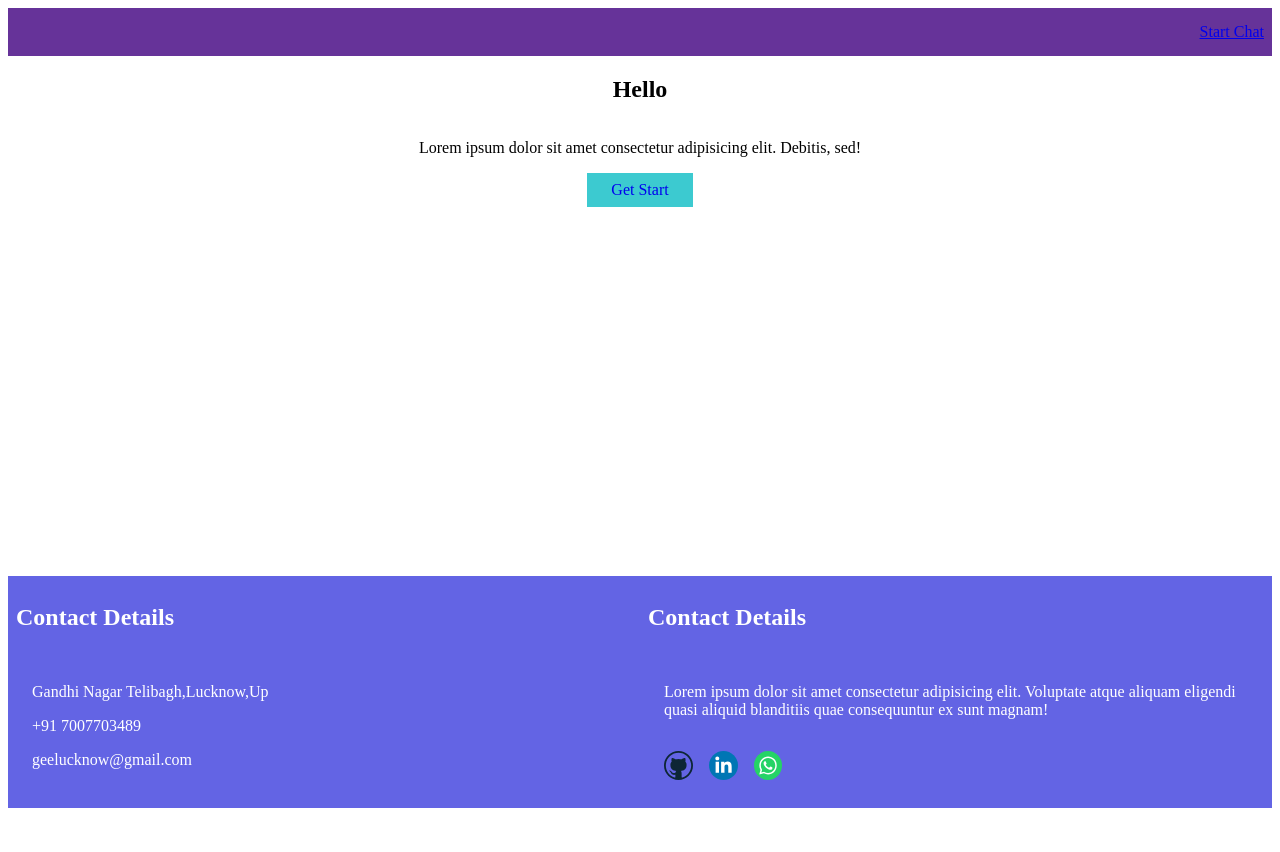
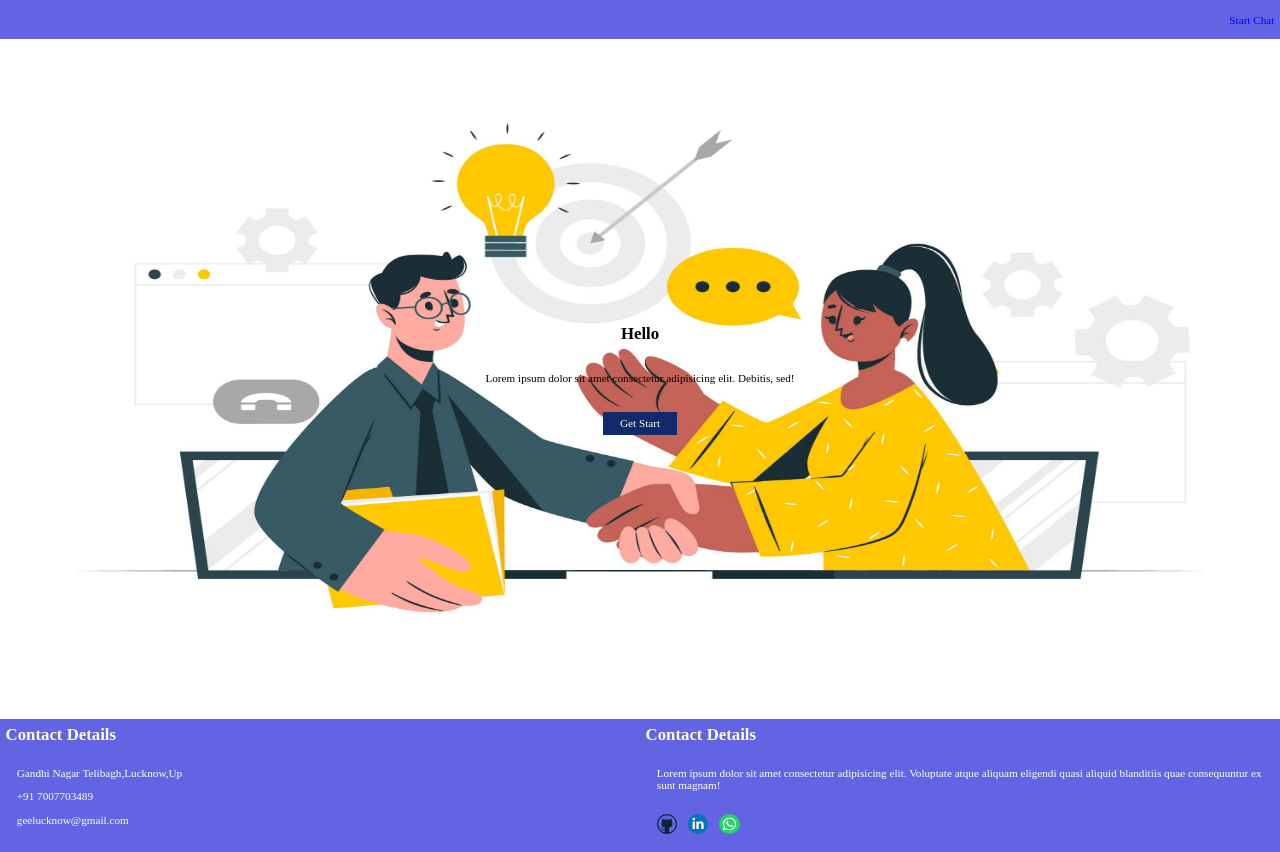
Before and after one commit to sandeepS200/chat-application, a Node server app: page / in a window 1280 px wide. Before the commit the page ends 808 px from the top, so only its background shows below. Run offline with Node 20, Linux system fonts and the light colour scheme; style sheets or scripts are compiled from the project's sources; some libraries are stand-ins or nearby versions.

Commit message:
some chages

```diff
--- a/config/database.js
+++ b/config/database.js
@@ -1,6 +1,7 @@
 const mongoose = require("mongoose")
+require("dotenv").config()
 const connectToDB = ()=>{
-   return  mongoose.connect("mongodb+srv://unity8758:6oS2K1wDiyJ5Bfbp@cluster0.ty2tb38.mongodb.net/talks?retryWrites=true&w=majority",{
+   return  mongoose.connect(process.env.MONGODB_URL,{
       useNewUrlParser:true,
       useUnifiedTopology:true
    })
--- a/models/active.user.model.js
+++ b/models/active.user.model.js
@@ -12,4 +12,4 @@ const activeStructure = mongoose.Schema({
 
 // now here export this active Structure
 
-module.exports= mongoose.model("users",activeStructure);
+module.exports= mongoose.model("user",activeStructure);
--- a/public/scss/home.css
+++ b/public/scss/home.css
@@ -1,29 +1,44 @@
+* {
+  margin: 0;
+  padding: 0;
+  box-sizing: border-box;
+}
+
+html {
+  font-size: 70%;
+}
+
 header {
-  height: 3rem;
   width: 100%;
-  background-color: rebeccapurple;
+  background-color: #6364e4;
 }
 header nav {
   display: flex;
   align-items: center;
   height: 100%;
+  height: 3.5rem;
   justify-content: space-between;
   list-style: none;
   color: white;
   padding: 0rem 0.5rem;
 }
 
+a {
+  text-decoration: none;
+}
+
 .hero_container {
   width: 100%;
-  height: 36vh;
-  background-image: url("/img/home_hero_banner.jpg");
+  height: 45vh;
+  background-image: url("/img/home_hero_banner2.jpg");
   background-size: 100% 100%;
-  background: rgba(255, 255, 255, 0.5);
 }
 .hero_container .hero_wrapper {
+  height: 100%;
   display: flex;
   flex-direction: column;
   align-items: center;
+  gap: 2.5rem;
   align-content: center;
   justify-content: center;
 }
@@ -31,9 +46,16 @@ header nav {
   text-align: center;
 }
 .hero_container .hero_wrapper a {
-  text-decoration: none;
   padding: 0.5rem 1.5rem;
-  background: #3ccad0;
+  background: #12296b;
   outline: none;
   border: none;
+  color: white;
+  cursor: pointer;
+}
+
+@media (min-width: 768px) {
+  .hero_container {
+    height: 85vh;
+  }
 }/*# sourceMappingURL=home.css.map */
--- a/public/scss/home.scss
+++ b/public/scss/home.scss
@@ -11,7 +11,7 @@ html {
 header {
 
     width: 100%;
-    background-color:#6364e4;
+    background-color: #6364e4;
 
     nav {
         display: flex;
@@ -24,9 +24,11 @@ header {
         padding: 0rem 0.5rem;
     }
 }
-a{
+
+a {
     text-decoration: none;
 }
+
 .hero_container {
     width: 100%;
     height: 45vh;
```
Also changed, not shown: package.json (+4 -4 lines), public/index.js (+8 -4 lines), public/scss/dashboard.css (+2 -7 lines), 3 other files.
